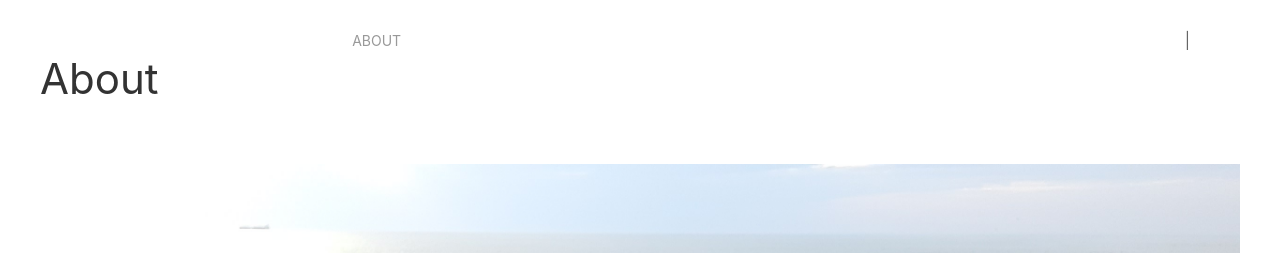
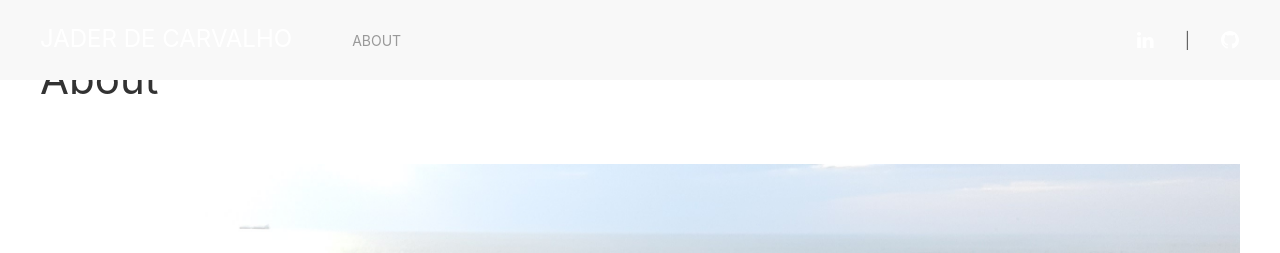
Before and after one commit to JaderDeCarvalho/jaderdecarvalho.github.io, a Jekyll site: the page built from about.markdown, in a window 1280 px wide. Shown: the top 253 px of the page. Built offline with Jekyll 4.4.1, drawn with Linux system fonts in a browser that asks for light colours; nearby versions of some CDN libraries.

Commit message:
Update header.html

```diff
--- a/_includes/header.html
+++ b/_includes/header.html
@@ -9,8 +9,7 @@
   </a>-->
 
   <div class="uk-position-top">
-    <div uk-sticky="start: 0; animation: uk-animation-slide-top; sel-target: .uk-navbar-container; cls-active: uk-background-secondary; ">
-      <nav class="uk-navbar-container uk-navbar-transparent">
+      <nav class="uk-navbar-container uk-background-secondary">
         <div class="uk-container">
           <div uk-navbar>
             <div class="uk-navbar-left uk-visible@m">
@@ -37,7 +36,6 @@
           </div>
         </div>
       </nav>
-    </div>
   </div>
 </header>
 
```
